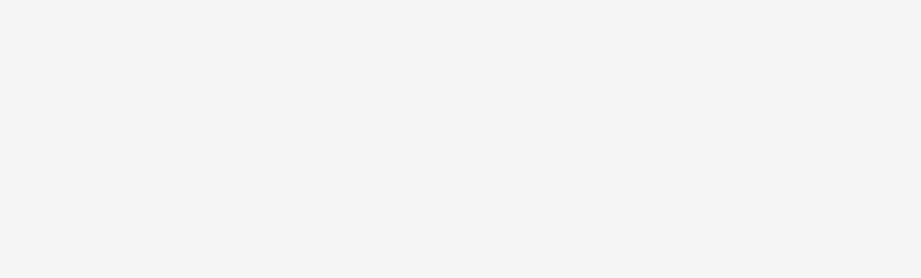
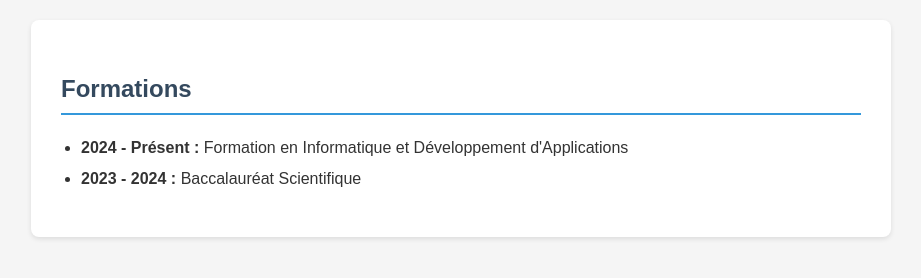
Before and after one commit to ndlprecieux-bit/mon-cv, a plain HTML site: page index.html in a window 1280 px wide. Shown: the whole page, without its empty margins (179-1100 px from the left). Drawn offline with Linux system fonts and the light colour scheme.

Commit message:
mise en place de la section formations

```diff
--- a/index.html
+++ b/index.html
@@ -7,6 +7,14 @@
     <link rel="stylesheet" href="style.css">
 </head>
 <body>
-
+    <div class="container">
+        <section id="formations">
+            <h2>Formations</h2>
+            <ul>
+                <li><strong>2024 - Présent :</strong> Formation en Informatique et Développement d'Applications</li>
+                <li><strong>2023 - 2024 :</strong> Baccalauréat Scientifique</li>
+            </ul>
+        </section>
+    </div>
 </body>
 </html>
```
